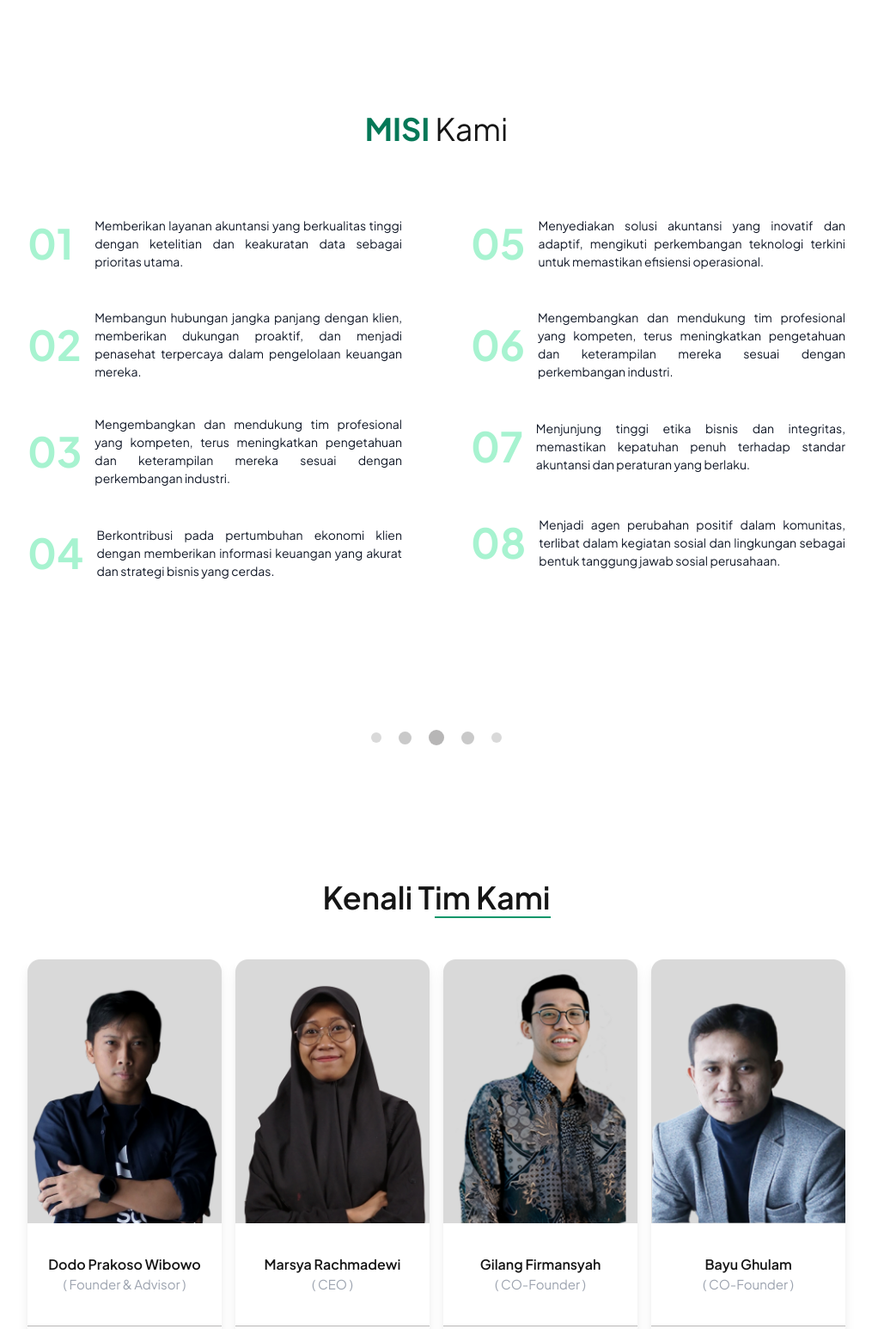
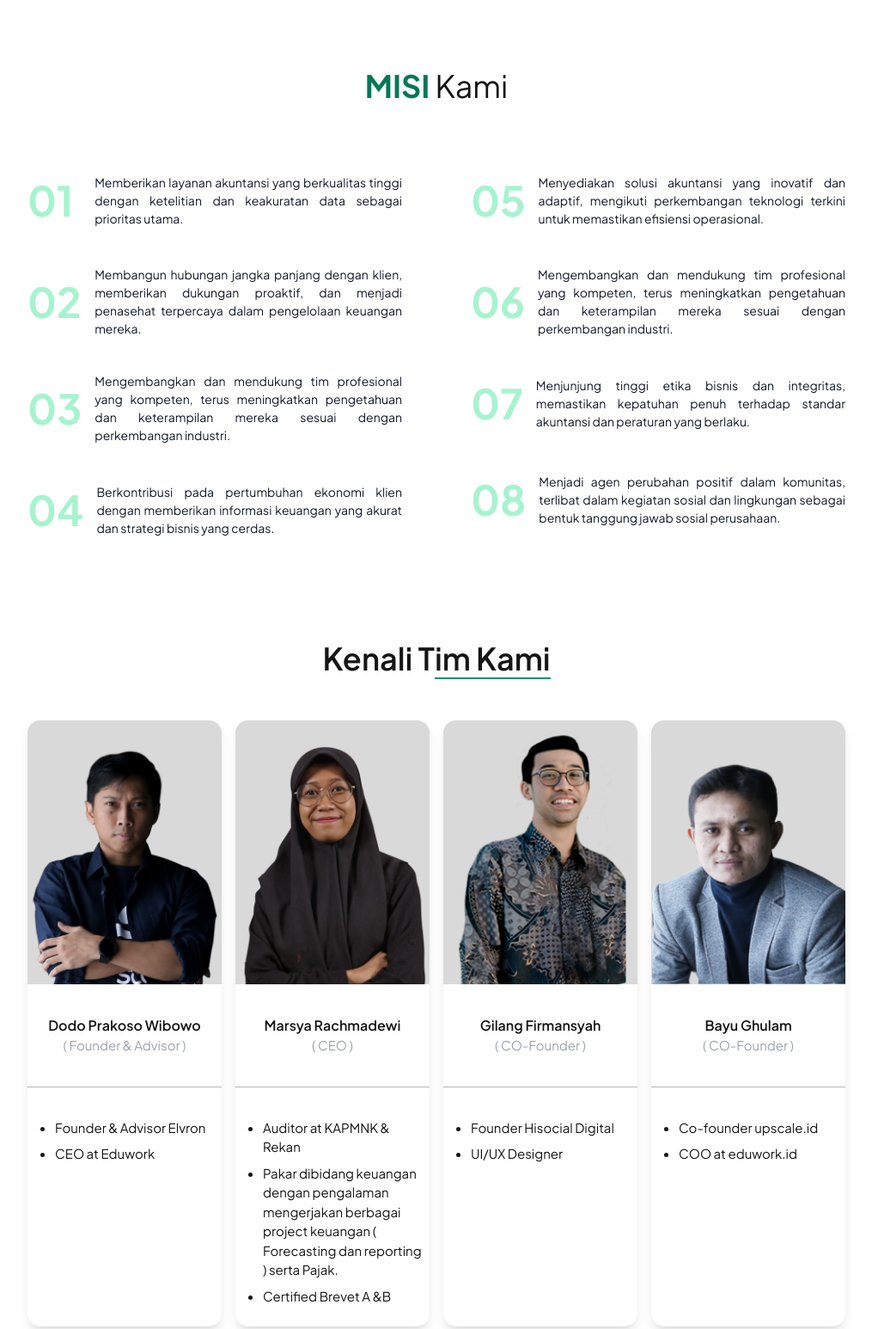
Before and after one commit to eduwork-development/MyDoit, a website built with Vite: page about-us.html in a window 1280 px wide. Shown: the part 980-2526 px from the top of the page at 86% size, without its empty margins (132-1147 px from the left). Built offline with nearby package versions, Linux system fonts and the light colour scheme.

Commit message:
rev about us

```diff
--- a/about-us.html
+++ b/about-us.html
@@ -442,7 +442,7 @@
     <!-- Hero Section End-->
 
     <!-- Visi -->
-    <div class="visi mb-[150px]">
+    <div class="visi mb-[100px]">
       <div class="mx-auto md:max-w-[1000px] w-[85%] md:w-full md:px-[24px] p-0">
         <div class="text-center font-[400] text-[36px] mb-[10px] md:mb-[50px]">
           <p><span class="font-[700] text-emerald-700">VISI</span> Kami</p>
@@ -459,7 +459,7 @@
     <!-- Visi End -->
 
     <!-- Misi -->
-    <div class="misi mb-[100px]">
+    <div class="misi mb-[90px]">
       <div class="mx-auto md:max-w-[1000px] w-[85%] md:w-full md:px-[24px] p-0">
         <div class="text-center font-[400] text-[36px] mb-[10px] md:mb-[50px]">
           <p><span class="font-[700] text-emerald-700">MISI</span> Kami</p>
@@ -590,12 +590,9 @@
       </div>
     </div>
     <!-- Misi End -->
-    <div class="my-[150px] flex items-center justify-center">
-      <div><img src="/assets/img/about-us/lingkaran.svg" alt="" /></div>
-    </div>
 
     <!-- founder -->
-    <div class="founder mt-[150px] mb-[100px]">
+    <div class="founder mb-[100px]">
       <div class="mx-auto md:max-w-[1000px] w-[85%] md:w-full md:px-[24px] p-0">
         <div class="text-center font-[400] text-[36px] mb-[10px] md:mb-[45px]">
           <p class="font-[600]">
@@ -759,7 +756,7 @@
             </div>
             <div class="shadow-lg rounded-b-[15px]">
               <div>
-                <img src="/assets/img/about-us/bayu.png" alt="Sigit Sasongko" />
+                <img src="/assets/img/about-us/Sigit-Sasongko.png" alt="Sigit Sasongko" />
               </div>
               <div>
                 <div class="py-9">
```
Also changed, not shown: output.css.
